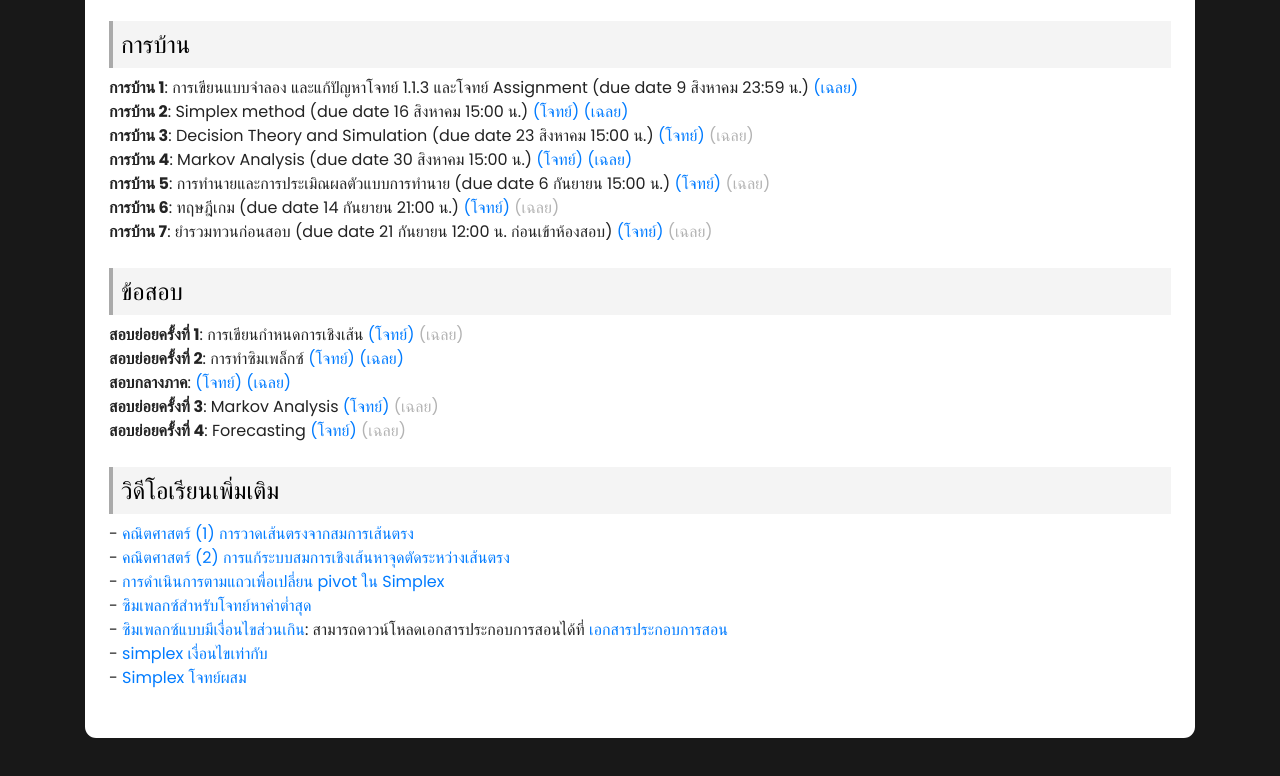
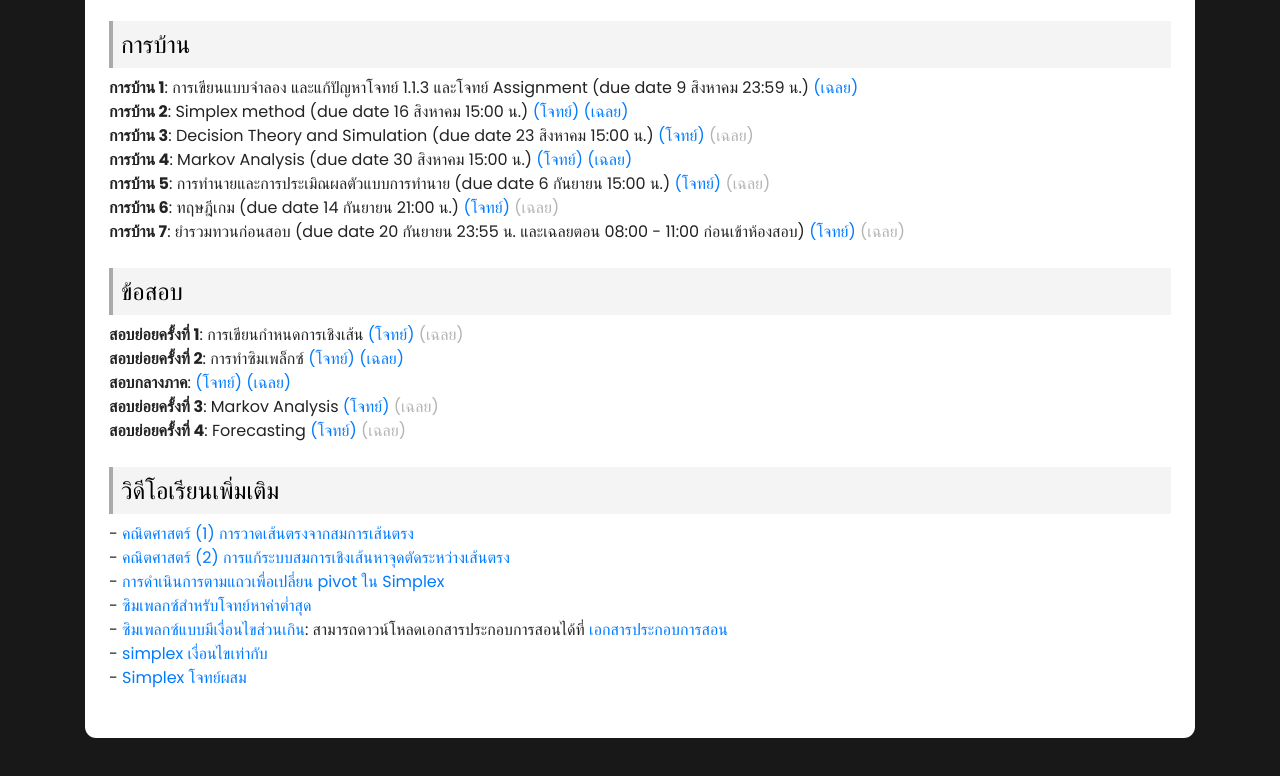
Before and after one commit to yamchote-ppt/yamchote-ppt.github.io, a plain HTML site: page teaching/720201-B1-1-2568.html in a window 1280 px wide. Shown: the part 1731-2507 px from the top of the page. Drawn offline with Linux system fonts and the light colour scheme; a web font is replaced by a local one.

Commit message:
add teaching

```diff
--- a/teaching/720201-B1-1-2568.html
+++ b/teaching/720201-B1-1-2568.html
@@ -244,7 +244,7 @@
                                         <li><b>การบ้าน 4</b>: Markov Analysis (due date 30 สิงหาคม 15:00 น.) <a href="../assets/handout/homework/hw4.pdf">(โจทย์)</a> <a href="../assets/handout/homework/hw4_sol.pdf">(เฉลย)</a></li>
                                         <li><b>การบ้าน 5</b>: การทำนายและการประเมิณผลตัวแบบการทำนาย (due date 6 กันยายน 15:00 น.) <a href="../assets/handout/homework/hw5.pdf">(โจทย์)</a> <a style="color: rgb(179, 179, 179)" href="../assets/handout/homework/hw5_sol.pdf">(เฉลย)</a></li>
                                         <li><b>การบ้าน 6</b>: ทฤษฎีเกม (due date 14 กันยายน 21:00 น.) <a href="../assets/handout/homework/hw6.pdf">(โจทย์)</a> <a style="color: rgb(179, 179, 179)" href="../assets/handout/homework/hw6_sol.pdf">(เฉลย)</a></li>
-                                        <li><b>การบ้าน 7</b>: ยำรวมทวนก่อนสอบ (due date 21 กันยายน 12:00 น. ก่อนเข้าห้องสอบ) <a href="../assets/handout/homework/hw7.pdf">(โจทย์)</a> <a style="color: rgb(179, 179, 179)" href="../assets/handout/homework/hw7_sol.pdf">(เฉลย)</a></li>
+                                        <li><b>การบ้าน 7</b>: ยำรวมทวนก่อนสอบ (due date 20 กันยายน 23:55 น. และเฉลยตอน 08:00 - 11:00 ก่อนเข้าห้องสอบ) <a href="../assets/handout/homework/hw7.pdf">(โจทย์)</a> <a style="color: rgb(179, 179, 179)" href="../assets/handout/homework/hw7_sol.pdf">(เฉลย)</a></li>
 
 
                                     </ul>
```
